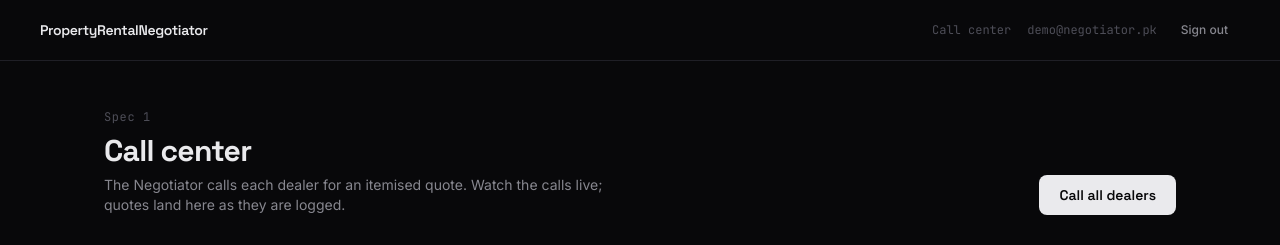
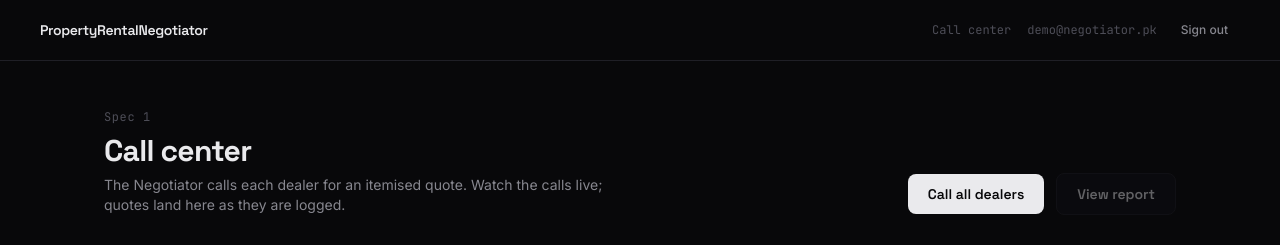
Before and after one commit to NotTahaAli/PropertyRentalNegotiator, a Next.js app in the folder frontend/: page /calls/1 in a window 1280 px wide. Shown: the top 245 px of the page. Built offline with nearby package versions, Linux system fonts and the light colour scheme; no server answers.

Commit message:
feat(K9): add View report button, gated on all-dealers-terminal
Call Center had no path into the K10 report. Button routes to
/report/[spec_id], enabled only once every dealer is done/failed for
the current round — never lets someone jump into an incomplete report.

```diff
--- a/frontend/app/calls/[spec_id]/page.tsx
+++ b/frontend/app/calls/[spec_id]/page.tsx
@@ -1,7 +1,7 @@
 "use client";
 
 import { useEffect } from "react";
-import { useParams, useSearchParams } from "next/navigation";
+import { useParams, useRouter, useSearchParams } from "next/navigation";
 import Button from "@/components/ui/Button";
 import DealerCard from "@/components/calls/DealerCard";
 import CallStatusPanel from "@/components/calls/CallStatusPanel";
@@ -14,6 +14,7 @@ export default function CallCenterPage() {
   const params = useParams<{ spec_id: string }>();
   const specId = params.spec_id;
   const searchParams = useSearchParams();
+  const router = useRouter();
   const {
     dealers,
     dealersError,
@@ -53,6 +54,12 @@ export default function CallCenterPage() {
     const s = stateFor(d.id).state;
     return s === "idle" || s === "failed";
   });
+  // terminal = done or failed; "calling"/"live" mean this round isn't over yet
+  const allTerminal =
+    !!dealers && dealers.length > 0 && dealers.every((d) => {
+      const s = stateFor(d.id).state;
+      return s === "done" || s === "failed";
+    });
 
   const selectedDealer = dealers?.find((d) => d.id === selected) ?? null;
 
@@ -72,9 +79,19 @@ export default function CallCenterPage() {
             calls live; quotes land here as they are logged.
           </p>
         </div>
-        <Button onClick={callAll} disabled={!dealers || !anyIdle}>
-          Call all dealers
-        </Button>
+        <div className="flex items-center gap-3">
+          <Button onClick={callAll} disabled={!dealers || !anyIdle}>
+            Call all dealers
+          </Button>
+          <Button
+            variant="secondary"
+            disabled={!allTerminal}
+            title={allTerminal ? undefined : "Every dealer needs a done/declined/failed call first"}
+            onClick={() => router.push(`/report/${encodeURIComponent(specId)}`)}
+          >
+            View report
+          </Button>
+        </div>
       </div>
 
       {/* states */}
```
